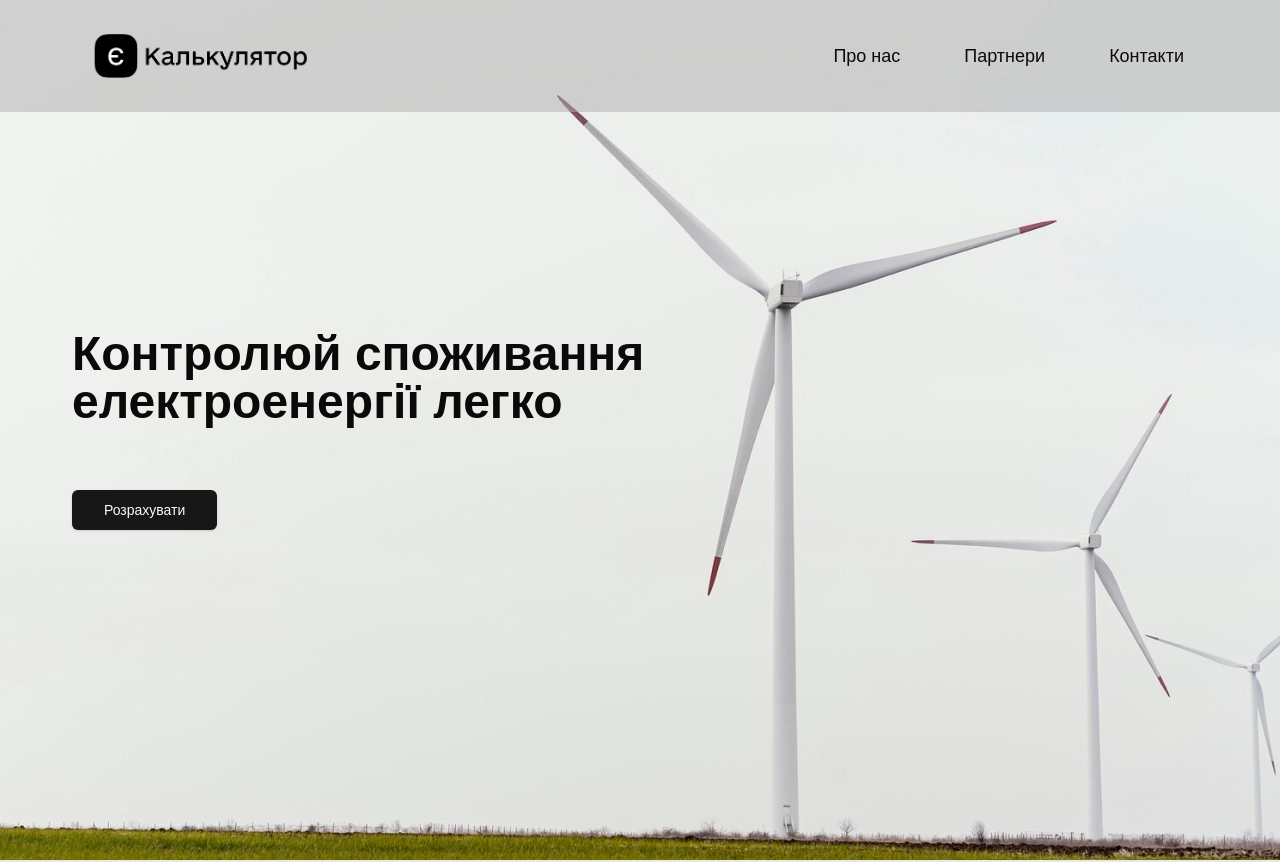
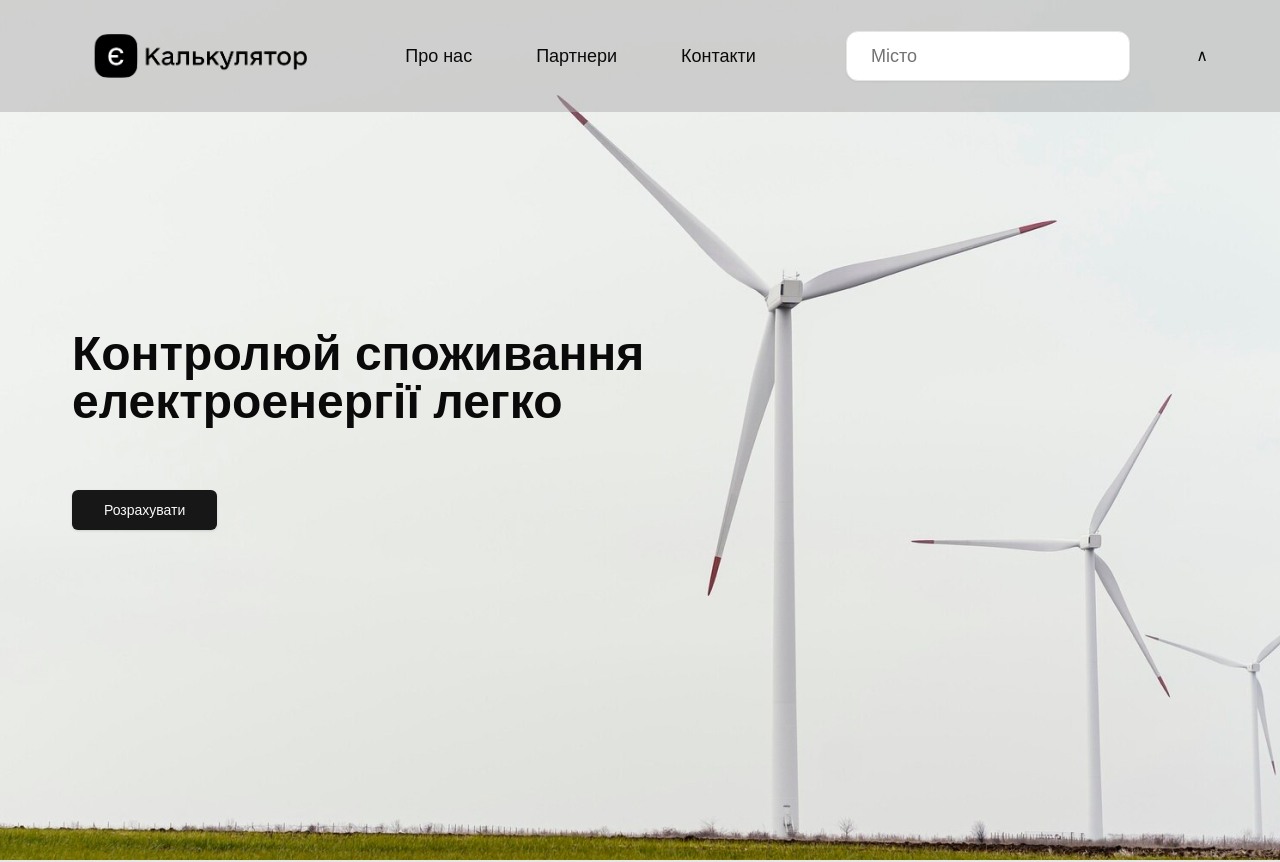
Before and after one commit to smerch88/eCalc, a Next.js app in the folder calc-front/: page / in a window 1280 px wide. Shown: the top 862 px of the page. Built offline with nearby package versions, Linux system fonts and the light colour scheme.

Commit message:
add location

```diff
--- a/calc-front/components/Header.tsx
+++ b/calc-front/components/Header.tsx
@@ -1,7 +1,12 @@
+"use client"; //вказує next.js що компонент рендериться на стороні клієнта, що дасть можливість використовувати onClick
+
 import Image from "next/image";
 import Link from "next/link";
 import Logo from "../public/logo.png";
 import { menuItems } from "@/lib/menuItems";
+
+import { Input } from "@/components/ui/input";
+import { geoFindMe } from "@/lib/location";
 
 export const Header = () => {
   return (
@@ -28,6 +33,17 @@ export const Header = () => {
               </Link>
             ))}
           </nav>
+          <Input
+            id="location"
+            type="text"
+            placeholder="Місто"
+            value=""
+            onChange={geoFindMe}
+            className="w-1/4 bg-white px-6 py-6 rounded-xl text-lg"
+          />
+          <button id="find-me" onClick={geoFindMe}>
+            &#8743;
+          </button>
         </div>
       </div>
     </header>
--- /dev/null
+++ b/calc-front/lib/location.js
@@ -0,0 +1,40 @@
+export async function geoFindMe() {
+  const locationText = document.querySelector("#location");
+  locationText.textContent = "";
+
+  function success(position) {
+    const latitude = position.coords.latitude; //Широта
+    const longitude = position.coords.longitude; //Долгота
+
+    //   mapLink.href = `https://www.openstreetmap.org/#map=18/${latitude}/${longitude}`;
+
+    // Запит даних зворотнього геокодування
+    fetch(
+      `https://nominatim.openstreetmap.org/reverse?format=json&lat=${latitude}&lon=${longitude}`
+    )
+      .then((response) => response.json())
+      .then((data) => {
+        if (data && data.address) {
+          const { city, country } = data.address;
+          locationText.value = `${city || "невідомо"}, ${
+            country || "невідомо"
+          }`;
+        } else {
+          locationText.value = "Не вдалось отримати місцязнаходження";
+        }
+      })
+      .catch(() => {
+        locationText.value = "Помилка при отриманні даних місцязнаходження";
+      });
+  }
+
+  function error() {
+    locationText.value = "Неможливо отримати ваше місцязнаходження";
+  }
+
+  if (!navigator.geolocation) {
+    locationText.value = "Geolocation не підтримується вашим браузером";
+  } else {
+    navigator.geolocation.getCurrentPosition(success, error);
+  }
+}
```
